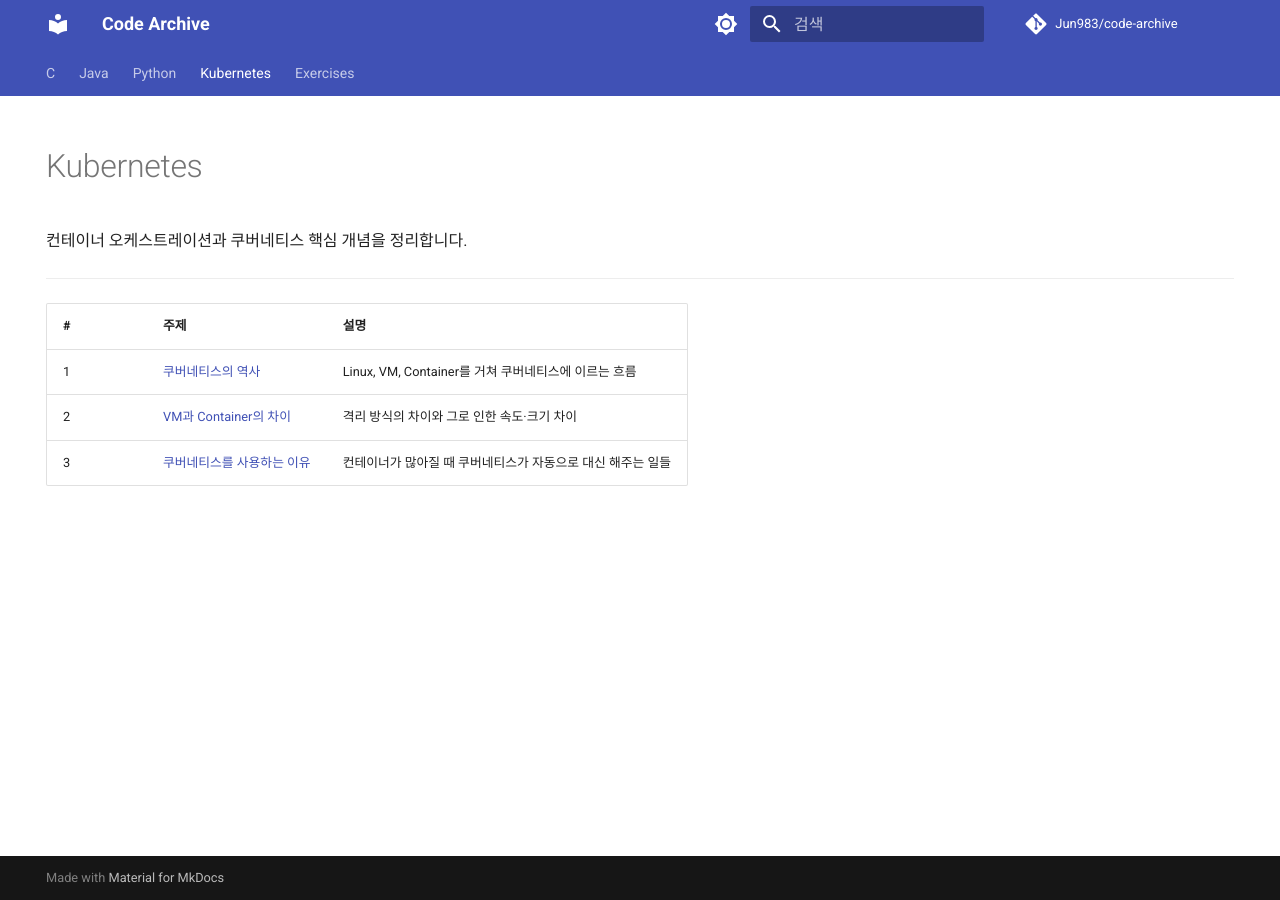
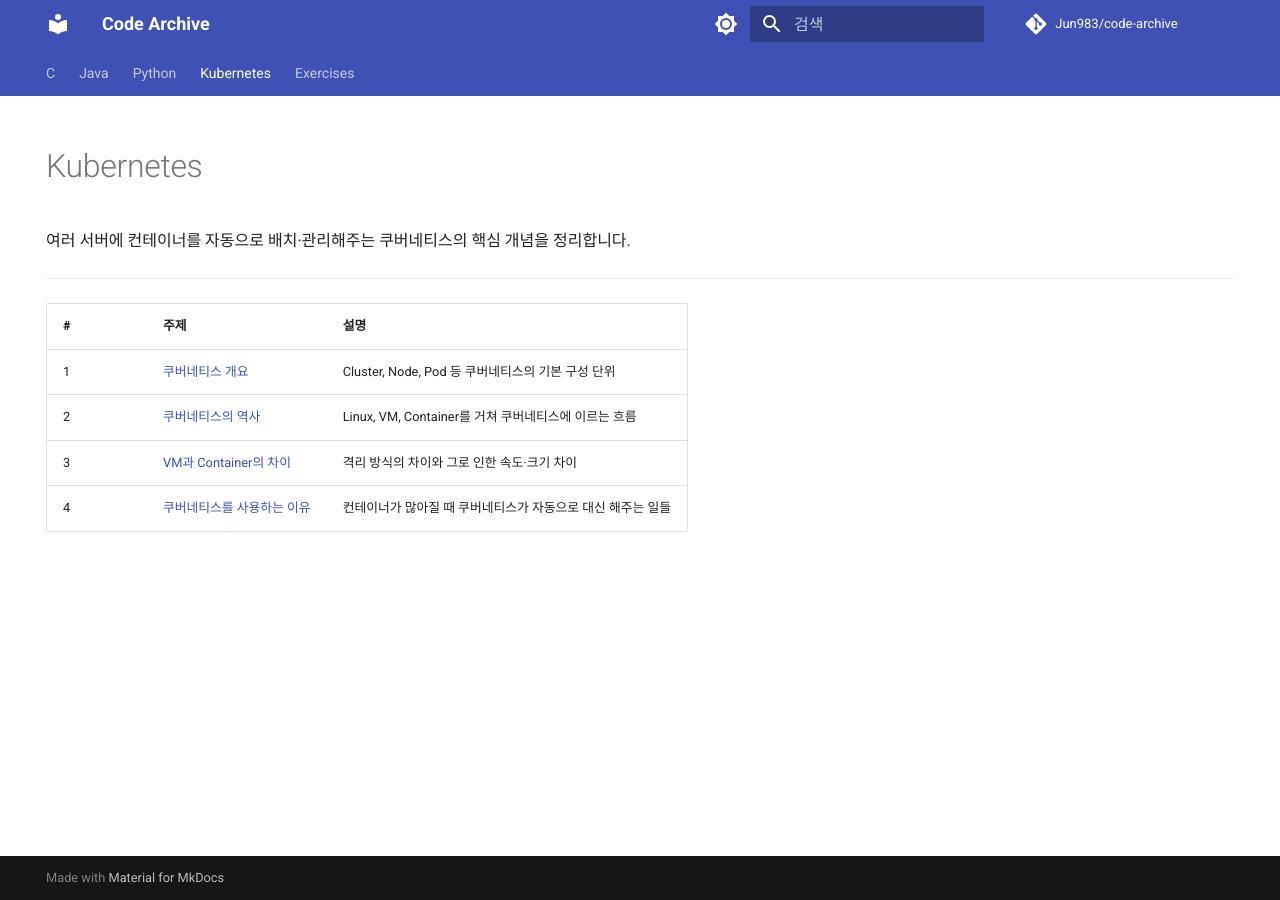
Before and after one commit to Jun983/code-archive, an MkDocs documentation site: the page built from docs/kubernetes/index.md, in a window 1280 px wide. Built offline with MkDocs 1.6.1 and Material for MkDocs 9.7.7, drawn with Linux system fonts in a browser that asks for light colours; comment, search, counter and statistics services are not loaded.

Commit message:
docs(kubernetes): 쿠버네티스 개요 문서 추가
Cluster, Node, Pod, Container 개념을 초보자 친화적으로 설명하는 개요 문서와 관계도를 추가하고, 목차 문서에 반영한다.

Co-Authored-By: Claude Sonnet 5 <noreply@anthropic.com>

```diff
--- a/docs/kubernetes/index.md
+++ b/docs/kubernetes/index.md
@@ -6,12 +6,13 @@ hide:
 
 # Kubernetes
 
-컨테이너 오케스트레이션과 쿠버네티스 핵심 개념을 정리합니다.
+여러 서버에 컨테이너를 자동으로 배치·관리해주는 쿠버네티스의 핵심 개념을 정리합니다.
 
 ---
 
 | # | 주제 | 설명 |
 |---|------|------|
-| 1 | [쿠버네티스의 역사](history.md) | Linux, VM, Container를 거쳐 쿠버네티스에 이르는 흐름 |
-| 2 | [VM과 Container의 차이](vm-vs-container.md) | 격리 방식의 차이와 그로 인한 속도·크기 차이 |
-| 3 | [쿠버네티스를 사용하는 이유](why.md) | 컨테이너가 많아질 때 쿠버네티스가 자동으로 대신 해주는 일들 |
+| 1 | [쿠버네티스 개요](overview.md) | Cluster, Node, Pod 등 쿠버네티스의 기본 구성 단위 |
+| 2 | [쿠버네티스의 역사](history.md) | Linux, VM, Container를 거쳐 쿠버네티스에 이르는 흐름 |
+| 3 | [VM과 Container의 차이](vm-vs-container.md) | 격리 방식의 차이와 그로 인한 속도·크기 차이 |
+| 4 | [쿠버네티스를 사용하는 이유](why.md) | 컨테이너가 많아질 때 쿠버네티스가 자동으로 대신 해주는 일들 |
```
Also changed, not shown: docs/kubernetes/overview.md (added, +49 -0 lines), docs/assets/images/kubernetes/overview.svg (added).
